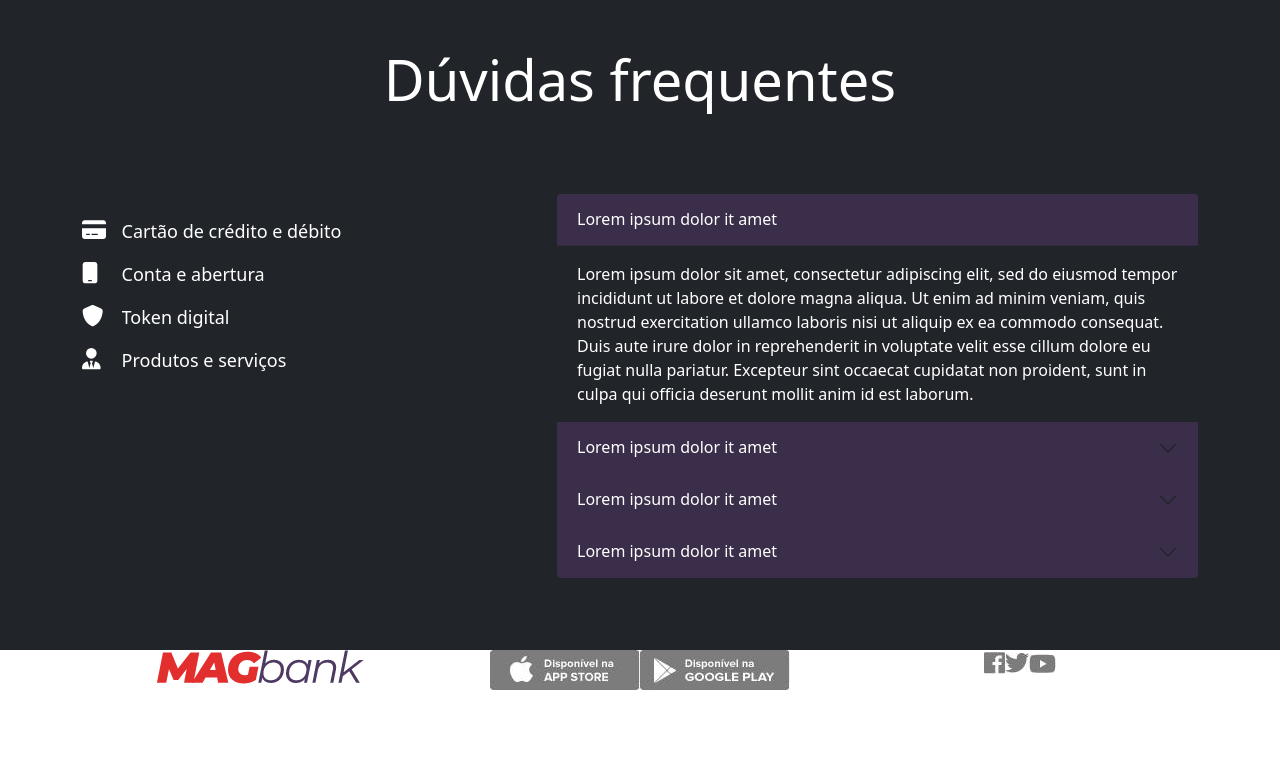
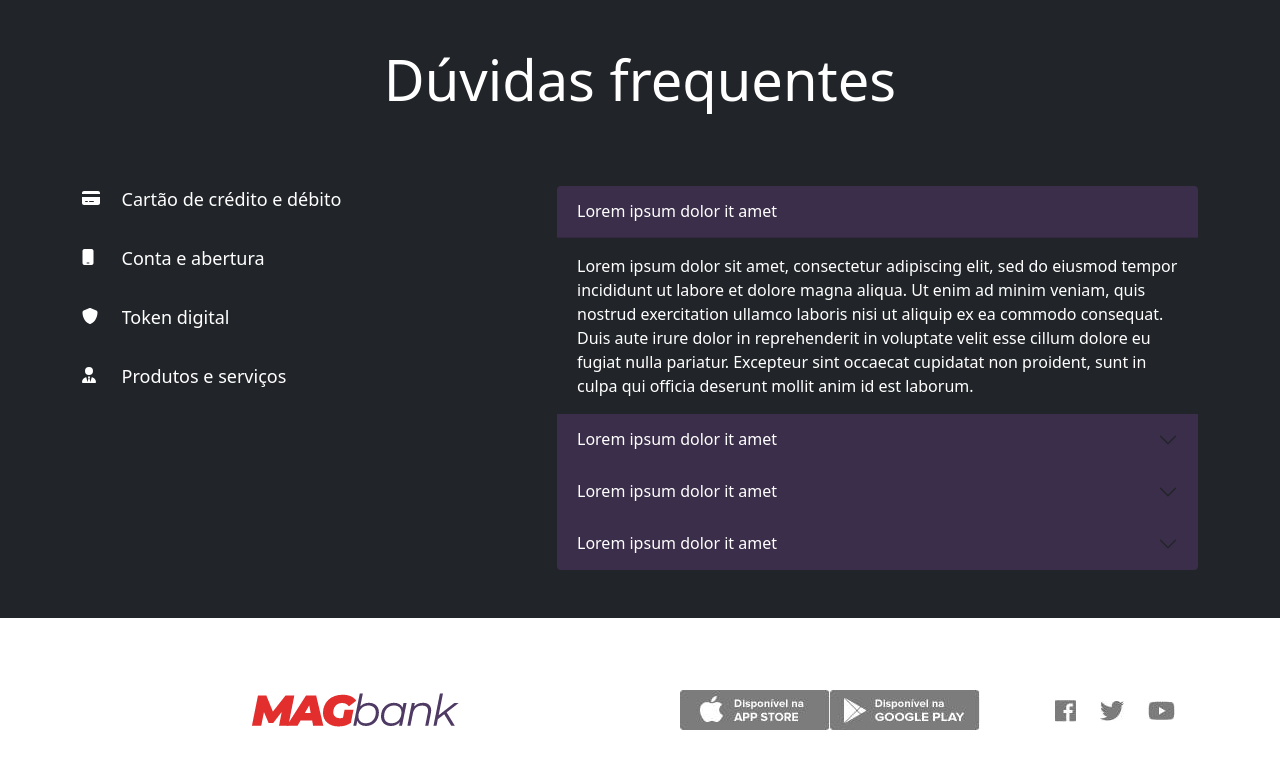
Before and after one commit to Wellyngtonkuhn/megabank, a React (Create React App) app: page / in a window 1280 px wide. Shown: the part 2319-3087 px from the top of the page. Before the commit the page ends 3009 px from the top, so only its background shows below. Built offline with nearby package versions, Linux system fonts and the light colour scheme.

Commit message:
Página home finalizada

```diff
--- a/src/componentes/footer/Footer.js
+++ b/src/componentes/footer/Footer.js
@@ -1,3 +1,6 @@
+import { useState } from "react";
+
+
 import { Col, Container, Row, Accordion, Image } from "react-bootstrap";
 import { FontAwesomeIcon } from "@fortawesome/react-fontawesome";
 import { faCreditCard, faMobile, faUserTie, faShield } from "@fortawesome/free-solid-svg-icons";
@@ -14,6 +17,15 @@ import './footer.scss'
 
 export default function Footer(){
 
+    const options = [
+      {icone: faCreditCard, text: 'Cartão de crédito e débito'},
+      {icone: faMobile, text: 'Conta e abertura'},
+      {icone: faShield, text: 'Token digital'},
+      {icone: faUserTie, text: 'Produtos e serviços'},
+    ]
+
+    const [index, setIndex] = useState(0)
+
 
     return (
       <>
@@ -21,69 +33,46 @@ export default function Footer(){
           <Container>
             <h2 className="text-center footer-title">Dúvidas frequentes</h2>
             <Row className="py-lg-5">
-
-            <Col xs={12} className='d-lg-none d-flex justify-content-evenly pt-3'>
-                <Row >
-                  <Col>
-                    <FontAwesomeIcon icon={faCreditCard} size="xl"/>
+              <Col
+                xs={12}
+                className="d-lg-none d-flex justify-content-evenly pt-4"
+              >
+                {options.map(({ icone }, key) => (
+                  <Row>
+                    <Col key={key}>
+                      <FontAwesomeIcon
+                        icon={icone}
+                        size="xl"
+                        onClick={() => setIndex(key)}
+                      />
                     </Col>
                   </Row>
-                <Row>
-                  <Col>
-                    <FontAwesomeIcon icon={faMobile} size="xl" />
+                ))}
+              </Col>
+
+              <Row className="text-center pt-4 d-lg-none">
+                  <p className="lead">{options[index].text}</p>
+              </Row>
+
+              <Col lg={5} className="d-none d-lg-block">
+                {options.map(({ icone, text }, key) => (
+                  <Row className="pt-3" key={key} onClick={() => setIndex(key)}>
+                    <Col xs={1} lg={1}>
+                      <FontAwesomeIcon
+                        className="clickable-icon"
+                        icon={icone}
+                        size="xl"
+                      />
+                    </Col>
+                    <Col xs={11} col={11}>
+                      <p className="clickable-icon icon-text">{text}</p>
                     </Col>
                   </Row>
-                <Row>
-                  <Col>
-                    <FontAwesomeIcon icon={faShield} size="xl" />
-                  </Col>
-                </Row>
-                <Row>
-                  <Col>
-                    <FontAwesomeIcon icon={faUserTie} size="xl" />
-                  </Col>
-                </Row>
+                ))}
               </Col>
 
-
-
-            <Col lg={5} className='d-none d-lg-block'>
-                <Row className="mt-5">
-                  <Col xs={1} lg={1}>
-                    <FontAwesomeIcon icon={faCreditCard} size="lg" />
-                  </Col>
-                  <Col xs={11} col={11}>
-                    <p className="icon-text">Cartão de crédito e débito</p>
-                  </Col>
-                </Row>
-                <Row>
-                  <Col xs={1} lg={1}>
-                    <FontAwesomeIcon icon={faMobile} size="lg" />
-                  </Col>
-                  <Col xs={11} col={11}>
-                    <p className="icon-text">Conta e abertura</p>
-                  </Col>
-                </Row>
-                <Row>
-                  <Col xs={1} lg={1}>
-                    <FontAwesomeIcon icon={faShield} size="lg" />
-                  </Col>
-                  <Col xs={11} col={11}>
-                    <p className="icon-text">Token digital</p>
-                  </Col>
-                </Row>
-                <Row>
-                  <Col xs={1} lg={1}>
-                    <FontAwesomeIcon icon={faUserTie} size="lg" />
-                  </Col>
-                  <Col xs={11} col={11}>
-                    <p className="icon-text">Produtos e serviços</p>
-                  </Col>
-                </Row>
-              </Col>
-
-              <Col xs={12} lg={7} className='py-4'>
-                <Accordion defaultActiveKey={["0"]} alwaysOpen>
+              <Col xs={12} lg={7} className="pt-3">
+                <Accordion defaultActiveKey="0" activeKey={`${index}`}>
                   <Accordion.Item eventKey="0">
                     <Accordion.Header>
                       Lorem ipsum dolor it amet
@@ -114,7 +103,7 @@ export default function Footer(){
                       officia deserunt mollit anim id est laborum.
                     </Accordion.Body>
                   </Accordion.Item>
-                  <Accordion.Item eventKey="3">
+                  <Accordion.Item eventKey="2">
                     <Accordion.Header>
                       Lorem ipsum dolor it amet
                     </Accordion.Header>
@@ -129,7 +118,7 @@ export default function Footer(){
                       officia deserunt mollit anim id est laborum.
                     </Accordion.Body>
                   </Accordion.Item>
-                  <Accordion.Item eventKey="4">
+                  <Accordion.Item eventKey="3">
                     <Accordion.Header>
                       Lorem ipsum dolor it amet
                     </Accordion.Header>
@@ -150,19 +139,19 @@ export default function Footer(){
           </Container>
         </Container>
 
-        <Container>
-          <Row className="text-center">
-            <Col xs={12} lg={4}>
-              <Image src={magBank} alt='magBnak' />
+        <Container className="py-5">
+          <Row className="align-items-center text-center">
+            <Col className='px-lg-0' xs={12} lg={6}>
+              <Image src={magBank} alt="magBnak" />
             </Col>
-            <Col xs={12} lg={4}>
-              <Image src={appStore} alt='appStore' />
-              <Image src={googlePlay} alt='googlePlay' />
+            <Col className="py-4" xs={12} lg={4}>
+              <Image src={appStore} alt="appStore" />
+              <Image className="px-lg4" src={googlePlay} alt="googlePlay" />
             </Col>
-            <Col xs={12} lg={4}>
-              <Image src={facebook} alt='facebook' />
-              <Image src={twitter} alt='twitter' />
-              <Image src={youtube} alt='youtube' />
+            <Col className='px-lg-0' xs={12} lg={2}>
+              <Image src={facebook} alt="facebook" />
+              <Image className="px-4" src={twitter} alt="twitter" />
+              <Image src={youtube} alt="youtube" />
             </Col>
           </Row>
         </Container>
--- a/src/componentes/footer/footer.scss
+++ b/src/componentes/footer/footer.scss
@@ -32,3 +32,7 @@
         font-size: 3.5rem;
     }
 }
+
+.clickable-icon{
+    cursor: pointer;
+}
```
Also changed, not shown: src/_variables.scss (line endings or trailing spaces). Lines whose indentation alone changed are shown as unchanged.
